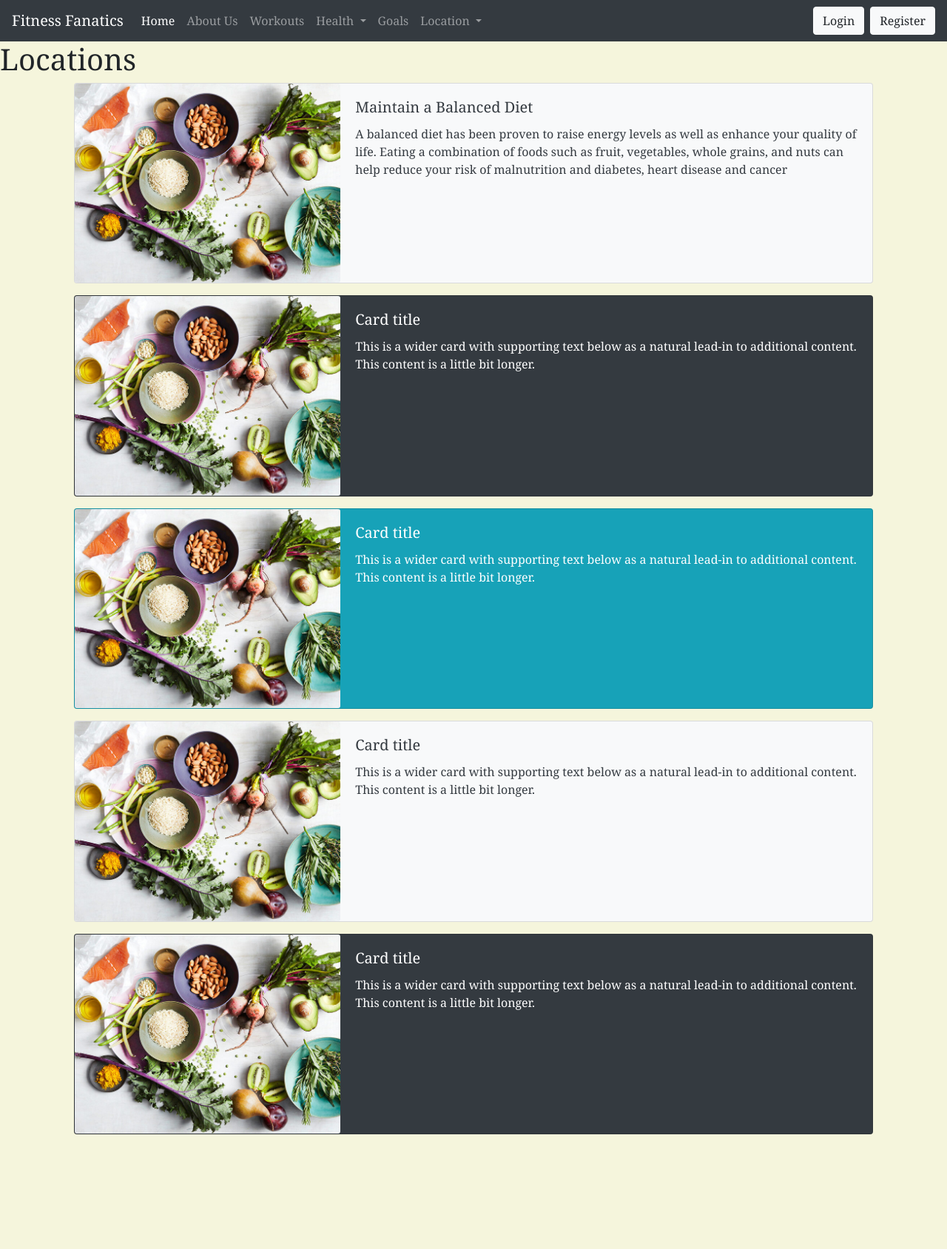
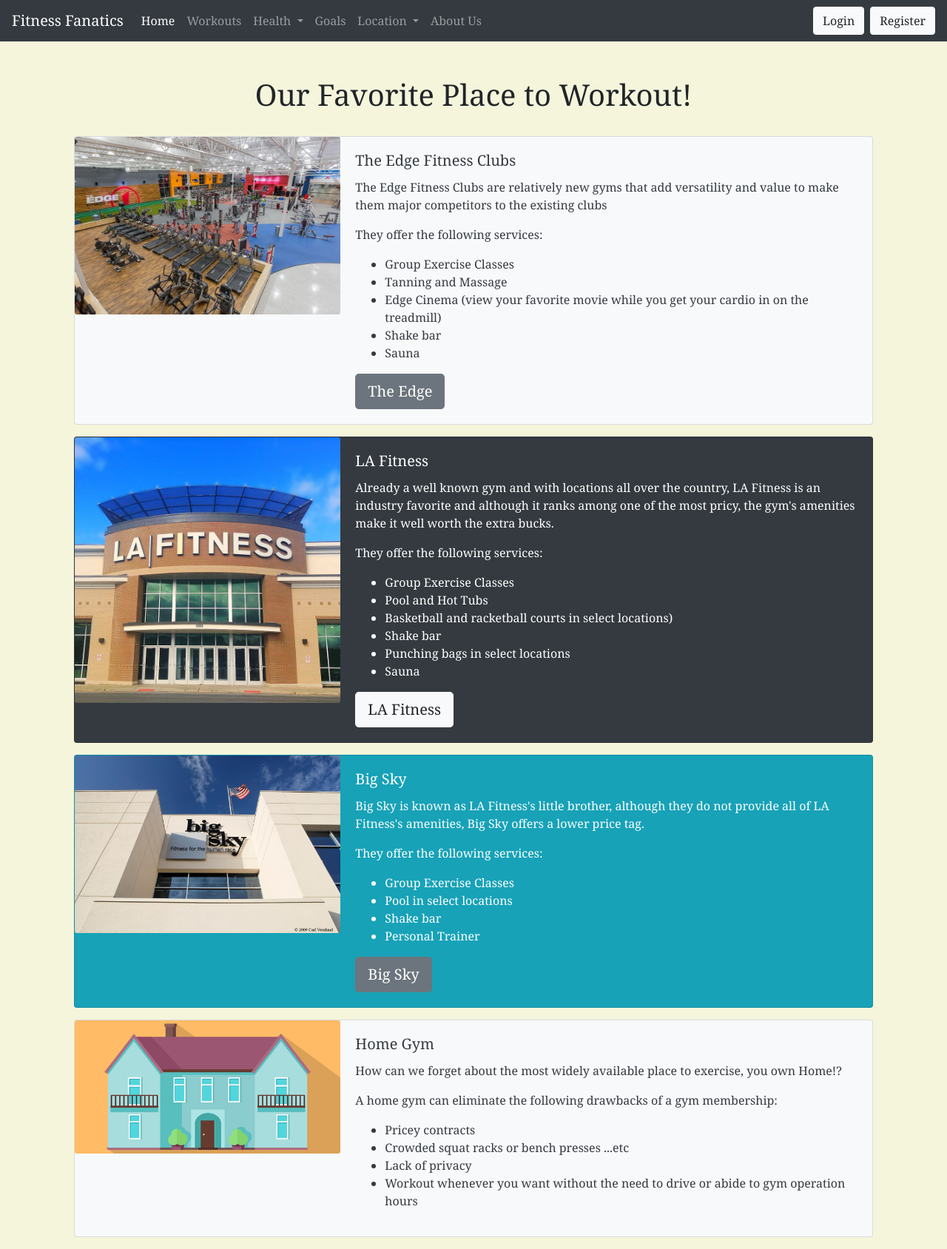
Before and after one commit to sebastian159/Final_Project, a Django app: page /FitnessPage/location in a window 1280 px wide. Shown: the whole page at 74% size. Before the commit the page ends 1533 px from the top, so only its background shows below. Run offline with Django 3.2, Linux system fonts and the light colour scheme; some libraries are stand-ins or nearby versions.

Commit message:
added links

```diff
--- a/templates/FitnessPage/Location.html
+++ b/templates/FitnessPage/Location.html
@@ -3,17 +3,36 @@
 
 {% block body %}
 
-    <h1> Locations </h1>
+    <br>
+    <br>
+
+
+    <h1 style="text-align: center" >Our Favorite Place to Workout! </h1>
+
+    <br>
 
 <div  class="card text-dark bg-light mb-3 mx-auto" style="max-width: 1080px;">
   <div class="row no-gutters">
     <div class="col-md-4">
-      <img src="{% static 'images/healthy-eating-ingredients-732x549-thumbnail-732x549.jpg' %}" class="card-img" alt="...">
+      <img src="{% static 'images/Edge.jpg' %}" class="card-img" alt="...">
     </div>
     <div class="col-md-8">
       <div class="card-body">
-        <h5 class="card-title">Maintain a Balanced Diet</h5>
-        <p class="card-text">A balanced diet has been proven to raise energy levels as well as enhance your quality of life.  Eating a combination of foods such as fruit, vegetables, whole grains, and nuts can help reduce your risk of malnutrition and diabetes, heart disease and cancer</p>
+        <h5 class="card-title">The Edge Fitness Clubs</h5>
+        <p class="card-text">The Edge Fitness Clubs are relatively new gyms that add versatility and value to make them major competitors to the existing clubs</p>
+          <p class="card-text">They offer the following services:</p>
+
+         <ul>
+              <li> Group Exercise Classes </li>
+              <li> Tanning and Massage </li>
+              <li> Edge Cinema (view your favorite movie while you get your cardio in on the treadmill)</li>
+              <li> Shake bar </li>
+              <li> Sauna </li>
+
+          </ul>
+
+          <a class="btn btn-secondary btn-lg" href="https://www.theedgefitnessclubs.com/rates-nov2020?hsCtaTracking=949b2203-a603-4dd9-85d7-2e6f37960f8a%7C6e2663ed-5f61-4c0e-973b-e53ef153cf23&utm_source=ror&utm_medium=ppc&utm_content=flashsale&utm_campaign=ror&utm_term=the%20edge%20fitness&utm_campaign=CT_West+Hartford_Brand_Exact&utm_source=adwords&utm_medium=ppc&hsa_tgt=aud-415826169779:kwd-347493544057&hsa_grp=79081208305&hsa_src=g&hsa_net=adwords&hsa_mt=e&hsa_ver=3&hsa_ad=478883253336&hsa_acc=7600699582&hsa_kw=the%20edge%20fitness&hsa_cam=2063199782&gclid=CjwKCAiAiML-BRAAEiwAuWVggkTVMsuwgC-DzyxxD-mxwMY5NQ_eKMQFtBx4_SA1WIDL0nShozs8DBoCSfEQAvD_BwE" role="button">The Edge</a>
+
       </div>
     </div>
   </div>
@@ -22,13 +41,29 @@
     <div  class="card text-white bg-dark mb-3 mx-auto" style="max-width: 1080px;">
   <div class="row no-gutters">
     <div class="col-md-4">
-      <img src="{% static 'images/healthy-eating-ingredients-732x549-thumbnail-732x549.jpg' %}" class="card-img" alt="...">
+      <img src="{% static 'images/LA_Fitness_building.jpg' %}" class="card-img" alt="...">
     </div>
     <div class="col-md-8">
       <div class="card-body">
-        <h5 class="card-title">Card title</h5>
-        <p class="card-text">This is a wider card with supporting text below as a natural lead-in to additional content. This content is a little bit longer.</p>
-      </div>
+        <h5 class="card-title">LA Fitness</h5>
+        <p class="card-text">Already a well known gym and with locations all over the country, LA Fitness is an industry favorite and although it ranks among one of the most pricy, the gym's amenities make it well worth the extra bucks.</p>
+
+
+        <p class="card-text">They offer the following services:</p>
+
+         <ul>
+              <li> Group Exercise Classes </li>
+              <li> Pool and Hot Tubs </li>
+              <li> Basketball and racketball courts in select locations)</li>
+              <li> Shake bar </li>
+              <li> Punching bags in select locations </li>
+              <li> Sauna </li>
+
+          </ul>
+
+          <a class="btn btn-light btn-lg" href="https://www.lafitness.com/Pages/Default.aspx" role="button">LA Fitness</a>
+
+        </div>
     </div>
   </div>
 </div>
@@ -37,12 +72,25 @@
     <div  class="card text-white bg-info mb-3 mx-auto" style="max-width: 1080px;">
   <div class="row no-gutters">
     <div class="col-md-4">
-      <img src="{% static 'images/healthy-eating-ingredients-732x549-thumbnail-732x549.jpg' %}" class="card-img" alt="...">
+      <img src="{% static 'images/big_sky.jpg' %}" class="card-img" alt="...">
     </div>
     <div class="col-md-8">
       <div class="card-body">
-        <h5 class="card-title">Card title</h5>
-        <p class="card-text">This is a wider card with supporting text below as a natural lead-in to additional content. This content is a little bit longer.</p>
+        <h5 class="card-title">Big Sky</h5>
+        <p class="card-text">Big Sky is known as LA Fitness's little brother, although they do not provide all of LA Fitness's amenities, Big Sky offers a lower price tag.</p>
+
+          <p class="card-text">They offer the following services:</p>
+
+         <ul>
+              <li> Group Exercise Classes </li>
+              <li> Pool in select locations </li>
+              <li> Shake bar </li>
+              <li> Personal Trainer </li>
+          </ul>
+
+          <a class="btn btn-secondary btn-lg" href="https://bigskyfitness.com/" role="button">Big Sky</a>
+
+
       </div>
     </div>
   </div>
@@ -52,12 +100,23 @@
     <div  class="card text-dark bg-light mb-3 mx-auto" style="max-width: 1080px;">
   <div class="row no-gutters">
     <div class="col-md-4">
-      <img src="{% static 'images/healthy-eating-ingredients-732x549-thumbnail-732x549.jpg' %}" class="card-img" alt="...">
+      <img src="{% static 'images/generic-house.jpg' %}" class="card-img" alt="...">
     </div>
     <div class="col-md-8">
       <div class="card-body">
-        <h5 class="card-title">Card title</h5>
-        <p class="card-text">This is a wider card with supporting text below as a natural lead-in to additional content. This content is a little bit longer.</p>
+        <h5 class="card-title">Home Gym</h5>
+          <p class="card-text">How can we forget about the most widely available place to exercise, you own Home!? </p>
+
+          <p class="card-text">A home gym can eliminate the following drawbacks of a gym membership: </p>
+
+          <ul>
+              <li> Pricey contracts </li>
+              <li> Crowded squat racks or bench presses ...etc </li>
+              <li> Lack of privacy </li>
+              <li> Workout whenever you want without the need to drive or abide to gym operation hours </li>
+          </ul>
+
+
       </div>
     </div>
   </div>
@@ -66,19 +125,7 @@
 
 
 
-<div  class="card text-white bg-dark mb-3 mx-auto" style="max-width: 1080px;">
-  <div class="row no-gutters">
-    <div class="col-md-4">
-      <img src="{% static 'images/healthy-eating-ingredients-732x549-thumbnail-732x549.jpg' %}" class="card-img" alt="...">
-    </div>
-    <div class="col-md-8">
-      <div class="card-body">
-        <h5 class="card-title">Card title</h5>
-        <p class="card-text">This is a wider card with supporting text below as a natural lead-in to additional content. This content is a little bit longer.</p>
-      </div>
-    </div>
-  </div>
-</div>
+
 
 
 {% endblock %}
--- a/templates/FitnessPage/base.html
+++ b/templates/FitnessPage/base.html
@@ -27,9 +27,7 @@
                     <li class="nav-item active">
                         <a class="nav-link" href="/FitnessPage/">Home <span class="sr-only">(current)</span></a>
                     </li>
-     <li class="nav-item">
-       <a class="nav-link" href="/FitnessPage/about_us">About Us</a>
-     </li>
+
                     <li class="nav-item">
                         <a class="nav-link" href="/FitnessPage/workout">Workouts</a>
                     </li>
@@ -54,7 +52,11 @@
                         <div class="dropdown-menu" aria-labelledby="navbarDropdownMenuLink">
                             <a class="dropdown-item" href="/FitnessPage/location">Out Favorite Gyms</a>
                             <a class="dropdown-item" href="/FitnessPage/yelp">Search Gyms Near You</a>
+
                 </div>
+                </li>
+                    <li class="nav-item">
+                    <a class="nav-link" href="/FitnessPage/about_us">About Us</a>
                     </li>
                 </ul>
  </div>
```
Also changed, not shown: templates/FitnessPage/Health_Tips.html (+15 -5 lines), templates/FitnessPage/Home.html (+62 -2 lines), db.sqlite3, static/images/Edge.jpg (added), static/images/LA_Fitness_building.jpg (added), static/images/big_sky.jpg (added), static/images/covid19.jpg (added), static/images/generic-house.jpg (added), static/images/goals.jpg (added), static/images/gym.jpg (added). Lines whose indentation alone changed are shown as unchanged.
